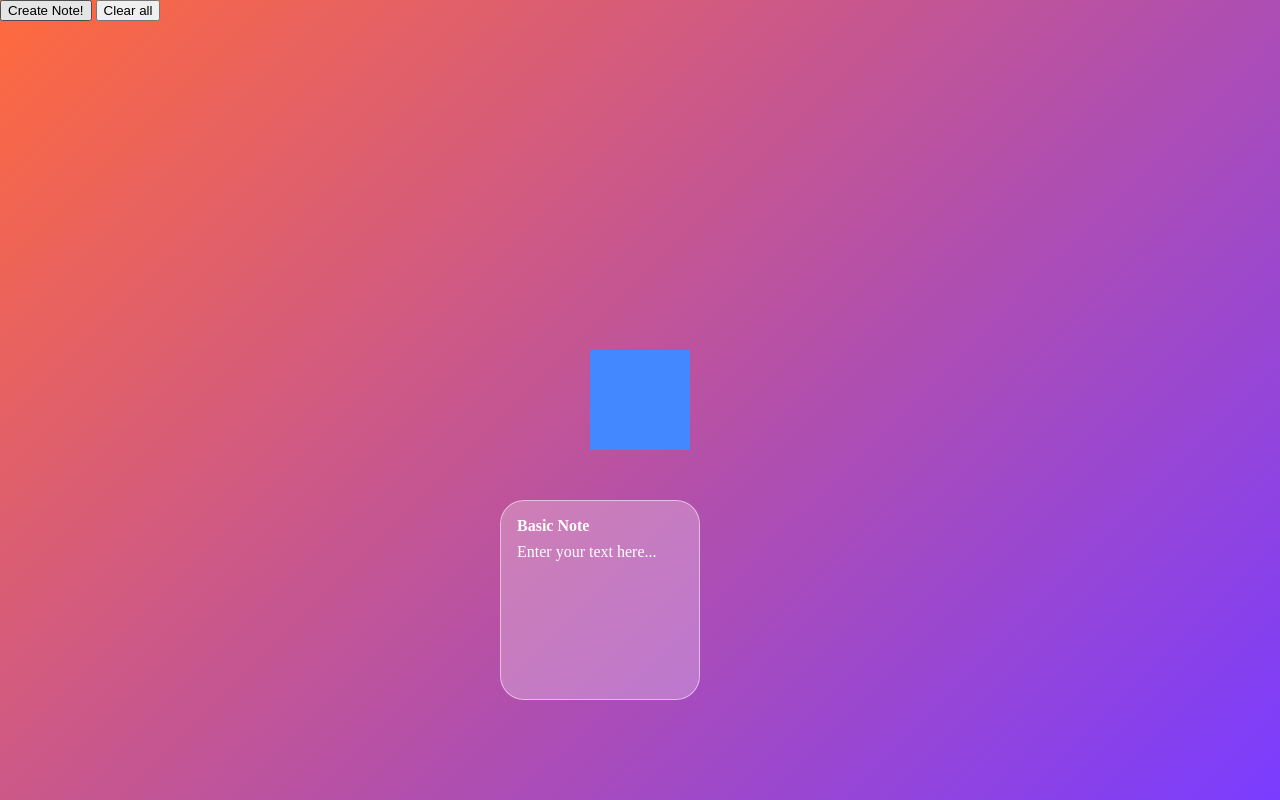
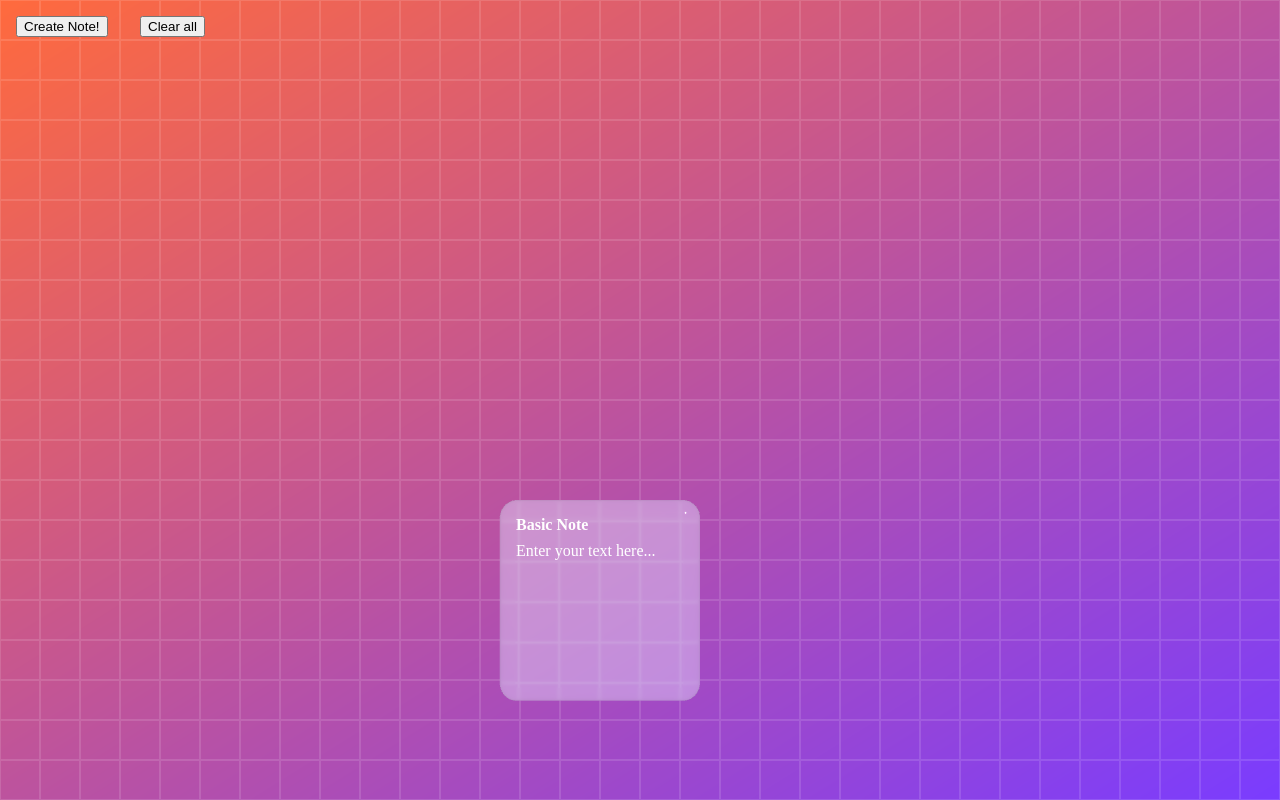
Before and after one commit to dlvanuunen/Liquid-glass-note-app, a plain HTML site: page index.html in a window 1280 px wide. Both pictures are taken after a click on the button "Create Note!". Drawn offline with nearby package versions, Linux system fonts and the light colour scheme.

Commit message:
MVP notes with simple three.js physical material. Next step refactoring code (further splitting Three js from HTML rendering, seperating Three.js init from mesh registration functions etc etc.

```diff
--- /dev/null
+++ b/graphics/materials/glassMaterial.js
@@ -0,0 +1,13 @@
+import * as THREE from "https://cdn.jsdelivr.net/npm/three/build/three.module.js";
+
+export const glassMaterial = new THREE.MeshPhysicalMaterial({
+  color: 0xffffff,
+  metalness: 0,
+  roughness: 0.05,
+  transmission: 1,
+  thickness: 30,
+  ior: 1.5,
+  envMapIntensity: 1,
+  attenuationColor: new THREE.Color(0xadd8ff),
+  attenuationDistance: 200,
+});
--- /dev/null
+++ b/graphics/materials/glassMaterial2.js
@@ -0,0 +1,18 @@
+import * as THREE from "https://cdn.jsdelivr.net/npm/three/build/three.module.js";
+
+
+export const glassMaterial2 = new THREE.MeshPhysicalMaterial({
+  color: 0xeaf5ff,
+
+  metalness: 0,
+  roughness: 0.05,
+
+  transmission: 1,
+  thickness: 8,
+  ior: 1.45,
+
+  attenuationColor: new THREE.Color(0xd5eaff),
+  attenuationDistance: 250,
+
+  transparent: false,
+});
--- a/graphics/render.js
+++ /dev/null
@@ -1,128 +0,0 @@
-import { makeDraggable } from "../physics/drag.js";
-import { store } from "../store.js";
-import { addTestNotes } from "../test.js";
-import { createView } from "./createView.js";
-// import shaders
-import { vertexShaderSource, fragmentShaderSource } from "./shaders.js";
-
-
-import * as THREE from
-  "https://cdn.jsdelivr.net/npm/three/build/three.module.js";
-
-
-
-const workspaceContent = document.getElementById("workspace-content");
-const workspace = document.getElementById("workspace");
-const threeCanvas = document.getElementById("three-canvas");
-
-
-const width = workspace.clientWidth
-const height=workspace.clientHeight
-
-//
-// Main render function
-//
-
-export function render() {
-  console.log("render.js started...");
-  console.log("clearing workspace...");
-  workspaceContent.replaceChildren();
-
-  console.log("creating new views...");
-
-  for (const placement of Object.values(store.placements)) {
-    // console.log(placement)
-
-    const storedItem = store.items[placement.itemId];
-    if (!storedItem) continue;
-
-    const element = createView(storedItem, placement);
-    if (element) {
-      workspaceContent.append(element);
-
-      makeDraggable(element, placement, () => {
-        element.style.transform = `translate(${placement.x}px, ${placement.y}px)`;
-      });
-    }
-  }
-  return;
-}
-
-
-const scene = new THREE.Scene()
-const camera = new THREE.OrthographicCamera(
-  -width / 2,
-  width / 2,
-  height / 2,
-  -height / 2,
-  0.1,
-  1000
-);
-
-camera.position.z = 10;
-
-const renderer = new THREE.WebGLRenderer({
-canvas: threeCanvas,
-alpha: true,
-antialias: true
-
-})
-
-function resizeRenderer() {
-  const width = workspace.clientWidth;
-  const height = workspace.clientHeight;
-
-  renderer.setSize(width, height);
-
-  camera.left = -width / 2;
-  camera.right = width / 2;
-  camera.top = height / 2;
-  camera.bottom = -height / 2;
-  camera.updateProjectionMatrix();
-  renderer.render(scene, camera);
-}
-
-
-
-const geometry = new THREE.BoxGeometry(
-  100, // width
-  100, // height
-  10   // depth
-);
-const material = new THREE.MeshBasicMaterial({
-  color: 0x4488ff
-});
-
-const testObject = new THREE.Mesh(geometry, material);
-
-scene.add(testObject);
-
-resizeRenderer();
-window.addEventListener("resize", resizeRenderer);
-
-
-
-// todo
-function createNoteMesh(placement) {
-
-  // Create geometry using placement.width and placement.height
-  const geometry = new THREE.BoxGeometry(
-    // TODO
-  );
-
-  // Create a material
-  const material = new THREE.MeshBasicMaterial({
-    color: 0x4488ff
-  });
-
-  // Combine geometry and material
-  const mesh = new THREE.Mesh(geometry, material);
-
-  // TODO: Set mesh position using placement.x and placement.y
-  // Remember that the camera is centred around (0, 0).
-
-  // Add mesh to scene
-  scene.add(mesh);
-
-  return mesh;
-}
--- /dev/null
+++ b/graphics/renderHTML.js
@@ -0,0 +1,39 @@
+import { makeDraggable } from "../physics/drag.js";
+import { store } from "../store.js";
+import { addTestNotes } from "../test.js";
+import { createView } from "./createView.js";
+import { addNoteMesh } from "./renderThree.js";
+
+const workspaceContent = document.getElementById("workspace-content");
+
+
+//
+// Main render function
+//
+export function renderHTML(onDrag) {
+  console.log("render.js started...");
+  console.log("clearing workspace...");
+  workspaceContent.replaceChildren();
+
+  console.log("creating new views...");
+
+  for (const placement of Object.values(store.placements)) {
+    const storedItem = store.items[placement.itemId];
+    if (!storedItem) continue;
+
+    const element = createView(storedItem, placement);
+    if (element) {
+      workspaceContent.append(element);
+
+
+
+      makeDraggable(element, placement, () => {
+        element.style.transform = `translate(${placement.x}px, ${placement.y}px)`;
+        onDrag?.(placement);
+       }
+        );
+
+    }
+  }
+  return;
+}
--- /dev/null
+++ b/graphics/renderThree.js
@@ -0,0 +1,205 @@
+//
+// Three JS (isolated so a failure here can never break the HTML rendering)
+//
+// import shaders
+import { bgVertexShader, bgFragmentShader } from "./shaders/bg.js";
+import { defaultPlacement } from "../items/placement.js";
+import { noteVertexShader, noteFragmentShader } from "./shaders/note.js";
+import { store } from "../store.js";
+import { glassMaterial } from "./materials/glassMaterial.js";
+import {glassMaterial2 } from "./materials/glassMaterial2.js";
+import * as THREE from "https://cdn.jsdelivr.net/npm/three/build/three.module.js";
+import { RoundedBoxGeometry } from "https://cdn.jsdelivr.net/npm/three/examples/jsm/geometries/RoundedBoxGeometry.js";
+
+const workspace = document.getElementById("workspace");
+const threeCanvas = document.getElementById("three-canvas");
+
+const FOV = 45;
+const BACKGROUND_Z = -50;
+
+let width = workspace.clientWidth;
+let height = workspace.clientHeight;
+
+// Scene
+const scene = new THREE.Scene();
+//
+
+// Renderer
+const renderer = new THREE.WebGLRenderer({
+  canvas: threeCanvas,
+  alpha: true,
+  antialias: true,
+});
+renderer.setPixelRatio(window.devicePixelRatio);
+//
+
+// Camera (perspective, 1 world unit == 1 CSS pixel at z = 0)
+function cameraDistance(h) {
+  return h / (2 * Math.tan(THREE.MathUtils.degToRad(FOV / 2)));
+}
+const camera = new THREE.PerspectiveCamera(FOV, width / height, 0.1, 5000);
+camera.position.z = cameraDistance(height);
+scene.add(camera);
+//
+
+// Background: gradient + grid
+const backgroundMaterial = new THREE.ShaderMaterial({
+  uniforms: {
+    uResolution: { value: new THREE.Vector2(width, height) },
+    uGridSize: { value: 40.0 },
+  },
+  vertexShader: bgVertexShader,
+  fragmentShader: bgFragmentShader,
+});
+
+const background = new THREE.Mesh(
+  new THREE.PlaneGeometry(1, 1),
+  backgroundMaterial,
+);
+background.position.z = BACKGROUND_Z;
+scene.add(background);
+
+function fitBackground(w, h) {
+  const dist = camera.position.z - BACKGROUND_Z;
+  const visibleHeight = 2 * Math.tan(THREE.MathUtils.degToRad(FOV / 2)) * dist;
+  background.scale.set(visibleHeight * (w / h), visibleHeight, 1);
+}
+fitBackground(width, height);
+//
+
+// Light
+scene.add(new THREE.AmbientLight(0xffffff, 0.5));
+const directionalLight = new THREE.DirectionalLight(0xffffff, 3);
+directionalLight.position.set(200, 400, 500);
+scene.add(directionalLight);
+//
+
+// Test object
+// const testObject = new THREE.Mesh(
+//   new THREE.SphereGeometry(100, 100, 64),
+//   glassMaterial,
+// // );
+// scene.add(testObject);
+
+// Meshes object
+export const noteMeshes = {};
+
+// Resize
+export function resizeRenderer() {
+  width = workspace.clientWidth;
+  height = workspace.clientHeight;
+
+  renderer.setSize(width, height, false); // CSS controls canvas size
+
+  camera.aspect = width / height;
+  camera.position.z = cameraDistance(height);
+  camera.updateProjectionMatrix();
+
+  backgroundMaterial.uniforms.uResolution.value.set(width, height);
+  fitBackground(width, height);
+
+  renderer.render(scene, camera);
+}
+
+resizeRenderer();
+window.addEventListener("resize", resizeRenderer);
+
+// Note material (shared)
+const noteMaterialTest = new THREE.ShaderMaterial({
+  uniforms: {
+    uSize: {
+      value: new THREE.Vector2(defaultPlacement.width, defaultPlacement.height),
+    },
+    uPosition: {
+      value: new THREE.Vector2(defaultPlacement.x, defaultPlacement.y),
+    },
+  },
+  vertexShader: noteVertexShader,
+  fragmentShader: noteFragmentShader,
+});
+
+
+const noteMaterial = glassMaterial
+
+
+// todo: one glass mesh per note
+function createNoteMesh
+(placement) {
+  const noteGeometryOld = new THREE.PlaneGeometry(
+    placement.width,
+    placement.height,
+  );
+
+const noteGeometry = new RoundedBoxGeometry(
+  placement.width,  // width
+  placement.height, // height
+  35,               // depth
+  25,                // corner smoothness
+  25               // corner radius
+);
+
+
+
+  const mesh = new THREE.Mesh(noteGeometry, noteMaterial);
+
+  // Camera is centred on (0, 0); DOM origin is top-left with y pointing down
+  mesh.position.set(
+    placement.x + placement.width / 2 - width / 2,
+    height / 2 - (placement.y + placement.height / 2),
+    0,
+  );
+
+  scene.add(mesh);
+  renderer.render(scene, camera);
+  return mesh;
+}
+
+export function addNoteMesh(placement) {
+  const mesh = createNoteMesh(placement);
+  mesh.name = `note-${placement.id}`;
+  noteMeshes[placement.id] = mesh;
+}
+
+export function updateNotePosition(placement) {
+  console.log("Updating position for note with placement id:", placement.id);
+  const mesh = noteMeshes[placement.id];
+  if (!mesh) {
+    console.log("No mesh found for this placement id");
+    return;
+  }
+
+  mesh.position.x = placement.x + placement.width / 2 - width / 2;
+
+  mesh.position.y = height / 2 - (placement.y + placement.height / 2);
+  renderer.render(scene, camera);
+}
+
+export function removeNoteMesh(id) {
+  const mesh = noteMeshes[id];
+  if (!mesh) return;
+
+  scene.remove(mesh);
+  mesh.geometry.dispose();
+  delete noteMeshes[id];
+}
+
+export function clearNoteMeshes() {
+ console.log("clearing note meshes")
+  for (const id of Object.keys(noteMeshes)) {
+    const mesh = noteMeshes[id];
+
+    scene.remove(mesh);
+    mesh.geometry.dispose();
+
+    delete noteMeshes[id];
+  }
+
+  renderer.render(scene, camera);
+  console.log(
+  scene.children.map(child => ({
+    type: child.type,
+    name: child.name,
+    geometry: child.geometry?.type
+  }))
+);
+}
--- /dev/null
+++ b/graphics/shaders/bg.js
@@ -0,0 +1,31 @@
+// shaders.js
+export const bgVertexShader = `
+  varying vec2 vUv;
+  void main() {
+    vUv = uv;
+    gl_Position = projectionMatrix * modelViewMatrix * vec4(position, 1.0);
+  }
+`;
+
+export const bgFragmentShader = `
+  varying vec2 vUv;
+  uniform vec2 uResolution;
+  uniform float uGridSize;
+
+  void main() {
+    vec3 orange = vec3(1.0, 0.416, 0.239);
+    vec3 purple = vec3(0.478, 0.235, 1.0);
+
+    // diagonal gradient, matches the CSS 135deg look
+    float t = clamp((vUv.x + (1.0 - vUv.y)) * 0.5, 0.0, 1.0);
+    vec3 color = mix(orange, purple, t);
+
+    // grid
+    vec2 cell = (vUv * uResolution) / uGridSize;
+    vec2 g = abs(fract(cell - 0.5) - 0.5) / fwidth(cell);
+    float line = 1.0 - min(min(g.x, g.y), 1.0);
+    color = mix(color, vec3(1.0), line * 0.25);
+
+    gl_FragColor = vec4(color, 1.0);
+  }
+`;
--- /dev/null
+++ b/graphics/shaders/note.js
@@ -0,0 +1,29 @@
+export const noteVertexShader = `
+  varying vec2 vUv;
+
+  void main() {
+    vUv = uv;
+    gl_Position = projectionMatrix *
+                  modelViewMatrix *
+                  vec4(position, 1.0);
+  }
+`;
+
+export const noteFragmentShader = `
+  uniform vec2 uSize;
+  uniform vec2 uPosition;
+
+  varying vec2 vUv;
+
+  void main() {
+    vec2 notePosition = uPosition;
+    vec2 noteSize = uSize;
+
+    gl_FragColor = vec4(
+      vUv.x,
+      vUv.y,
+      0.5,
+      1.0
+    );
+  }
+`;
--- a/main.js
+++ b/main.js
@@ -1,19 +1,24 @@
 import { createNote } from "./items/note.js";
-import { createView } from "./graphics/createView.js";
-import { makeDraggable } from "./physics/drag.js";
 import { defaultPlacement } from "./items/placement.js";
 import { store, addItem, addPlacement, loadStore, saveStore } from "./store.js";
-import { render } from "./graphics/render.js";
+import { renderHTML } from "./graphics/renderHTML.js";
+import { addNoteMesh, removeNoteMesh, noteMeshes, clearNoteMeshes } from "./graphics/renderThree.js";
+import { updateNotePosition } from "./graphics/renderThree.js";
+import { resizeRenderer } from "./graphics/renderThree.js";
 
-import * as THREE from
-  "https://cdn.jsdelivr.net/npm/three/build/three.module.js";
+loadStore();
+renderHTML(updateNotePosition);
+console.log(noteMeshes)
+
+for (const placement of Object.values(store.placements)) {
+    const storedItem = store.items[placement.itemId];
+    if (!storedItem) continue;
+      addNoteMesh(placement)
 
 
-const workspace = document.getElementById("workspace-content");
+}
+resizeRenderer()
 
-
-loadStore();
-render();
 
 //
 
@@ -21,12 +26,12 @@ render();
 
 const addNoteButton = document.getElementById("add-note-button");
 addNoteButton.addEventListener("click", () => {
-  const noteData = createNote();
-  const newItem = addItem(noteData);
+  const newItem = addItem(createNote());
   const newPlacement = addPlacement(newItem, defaultPlacement);
 
   console.log("Item:", newItem, "Placement:", newPlacement);
   console.log(store);
+
 
   // const switchgenElement = createView(newItem, newPlacement)
   // workspace.append(switchgenElement);
@@ -34,29 +39,22 @@ addNoteButton.addEventListener("click", () => {
   // const noteElement = createNoteView(newItem, newPlacement);
   // workspace.append(noteElement);
   saveStore();
-  render();
+  renderHTML(updateNotePosition);
+  addNoteMesh(newPlacement)
+
+
+
 });
 
 const clearAllButton = document.getElementById("clear-all-button");
 clearAllButton.addEventListener("click", () => {
   store.items = {};
   store.placements = {};
+clearNoteMeshes()
   saveStore();
-  render();
-  return;
-});
+  renderHTML(updateNotePosition);
 
 
 
-
-
-// Old
-// const note = createNote(noteData)
-
-// workspace.append(note.element);
-
-// makeDraggable(
-//     note.titleBar,
-//     noteData,
-//     () => updateNotePosition(note.element, noteData)
-// );
+  return;
+});
--- a/style.css
+++ b/style.css
@@ -1,38 +1,39 @@
 html,
 body {
   margin: 0;
+  width: 100%;
   height: 100%;
 }
-
 #workspace {
+  position: relative;
   width: 100%;
   height: 100%;
+  overflow: hidden;
   background: linear-gradient(135deg, #ff6a3d, #7a3cff);
 }
-
-/*
-    #shader-canvas {
-        position: relative;
-        position: absolute;
-        inset: 0;
-        z-index: 1;
-          width: 100%;
-    height: 100%;
-        pointer-events: none
-    } */
 
 #three-canvas {
   position: absolute;
   inset: 0;
   width: 100%;
   height: 100%;
+  pointer-events: none;
   z-index: 0;
-  pointer-events: none;
 }
 
+#add-note-button,
+#clear-all-button {
+  position: absolute;
+  top: 16px;
+  z-index: 10;
+}
 
-
-
+#add-note-button {
+  left: 16px;
+}
+#clear-all-button {
+  left: 140px;
+}
 
 .note {
   position: absolute;
@@ -42,8 +43,8 @@
   padding: 16px;
   border-radius: 24px;
   color: white;
-        background: rgba(255, 255, 255, 0.25);
-        border: 1px solid rgba(255, 255, 255, 0.5);
+  /* background: rgba(255, 255, 255, 0.25); */
+  /* border: 1px solid rgba(255, 255, 255, 0.5); */
 }
 
 .note-title {
```
Also changed, not shown: graphics/shaders/shaders.js (renamed from graphics/shaders.js, +13 -0 lines), index.html (+7 -1 lines). Lines whose indentation alone changed are shown as unchanged.
